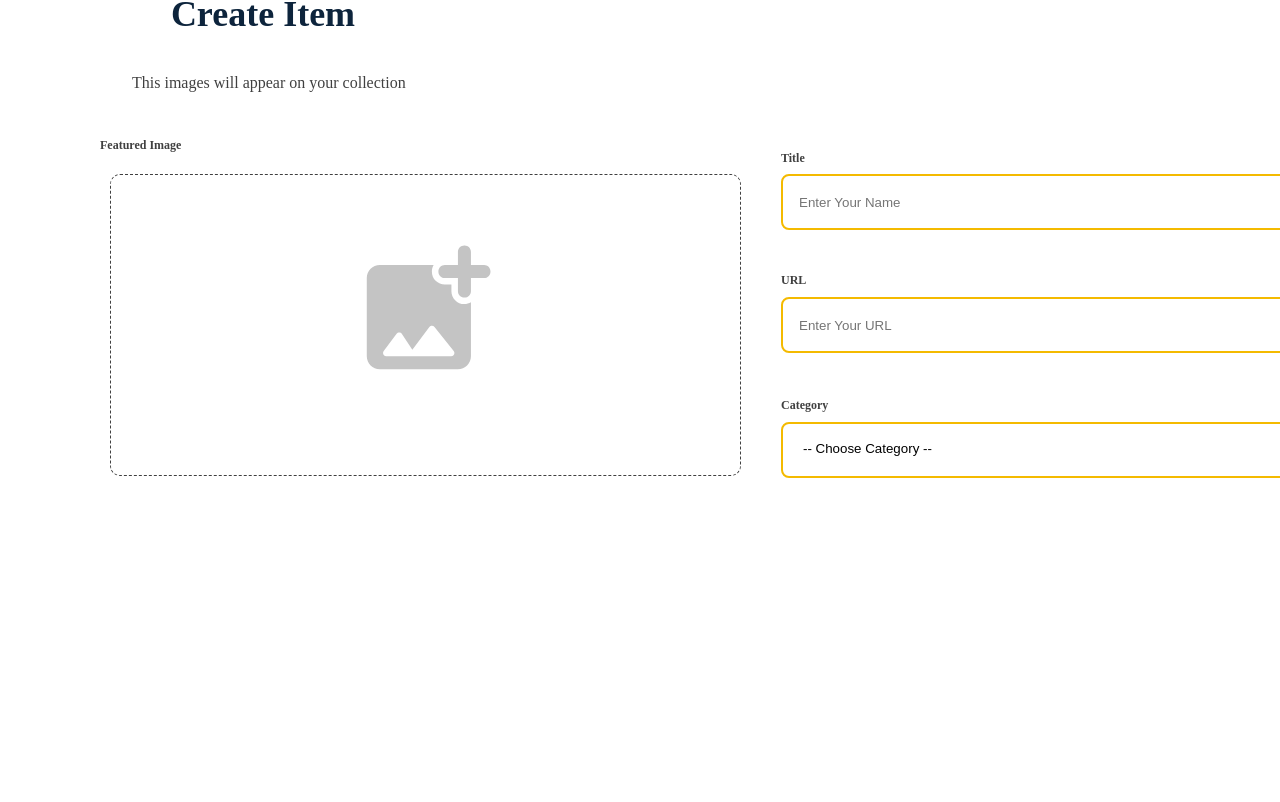
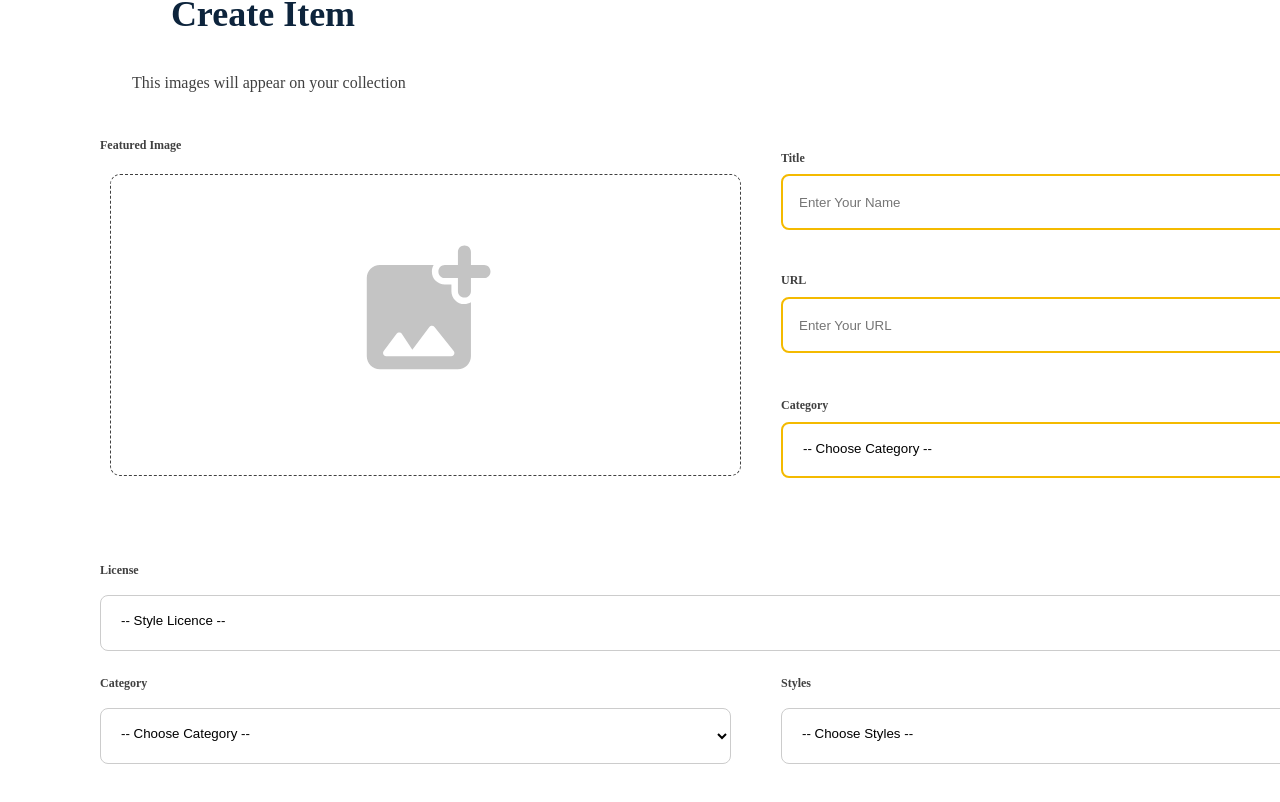
Before and after one commit to PeaceAntoHim/landing-page, a Next.js app: page /mining in a window 1280 px wide. Shown: the part 204-1006 px from the top of the page. Built offline with nearby package versions, Linux system fonts and the light colour scheme.

Commit message:
added page two

```diff
--- /dev/null
+++ b/components/Footer.js
@@ -0,0 +1,20 @@
+import styles from '../styles/Content.module.css';
+
+function Footer() {
+    return (
+        <div>
+            <p className={styles.pLog}>NSFW</p>
+            <img src="/Vector2.svg" className={styles.togle} alt="toggle" />
+            <p className={styles.faQ}>Expicit content ?</p>
+
+            <div className={styles.notice}>
+                <p className={styles.note}>Note</p>
+                <p className={styles.box}>Make sure that all information is correct and double-check all spelling before you mint your NFT because once the process is complete you CANNOT edit your NFT.</p>
+            </div>
+
+            <button className={styles.btn}><p className={styles.pBtn}>Create</p></button>
+        </div>
+    )
+}
+
+export default Footer;
--- a/components/SectionTwo.js
+++ b/components/SectionTwo.js
@@ -1,3 +1,4 @@
+import Footer from '../components/Footer';
 import styles from '../styles/Mining.module.css';
 
 function SectionTwo() {
@@ -29,11 +30,35 @@ function SectionTwo() {
                 </select>
             </div>
 
-            <div >
+            <div className={styles.License}>
+                <label className={styles.p4}>License</label>
+                <select className={styles.inputLicense}>
+                    <option>-- Style Licence --</option>
+                    <option>Chinese Traditional</option>
+                    <option>Chinese Simplified</option>
+                </select>
+            </div>
 
+            <div className={styles.category}>
+                <label className={styles.p5}>Category</label>
+                <select className={styles.inputCategory}>
+                    <option>-- Choose Category --</option>
+                    <option>Chinese Traditional</option>
+                    <option>Chinese Simplified</option>
+                </select>
             </div>
-      </>
-   )
+
+            <div className={styles.Styles}>
+                <label className={styles.p6}>Styles</label>
+                <select className={styles.inputStyles}>
+                    <option>-- Choose Styles --</option>
+                    <option>Chinese Traditional</option>
+                    <option>Chinese Simplified</option>
+                </select>
+            </div>
+            <Footer />
+        </>
+    )
 }
 
 export default SectionTwo;
--- a/styles/Mining.module.css
+++ b/styles/Mining.module.css
@@ -196,3 +196,180 @@ line-height: 18px;
 
 color: #404040;
 }
+
+.License {
+   display: flex;
+flex-direction: column;
+align-items: flex-start;
+padding: 0px;
+
+position: absolute;
+width: 1312px;
+height: 82px;
+left: 100px;
+top: 757px;
+}
+.p4 {
+font-family: Nunito;
+font-style: normal;
+font-weight: bold;
+font-size: 12px;
+line-height: 18px;
+color: #404040;
+flex: none;
+order: 0;
+align-self: stretch;
+flex-grow: 0;
+margin: 8px 0px;
+}
+
+.inputLicense {
+   display: flex;
+flex-direction: column;
+align-items: flex-start;
+padding: 16px;
+
+position: static;
+width: 1312px;
+height: 56px;
+left: 0px;
+top: 26px;
+
+/* W Background */
+
+background: #FFFFFF;
+border: 1px solid #CCCCCC;
+border-radius: 8px;
+
+/* Inside auto layout */
+
+flex: none;
+order: 1;
+align-self: stretch;
+flex-grow: 0;
+margin: 8px 0px;
+}
+
+.category {
+   display: flex;
+flex-direction: column;
+align-items: flex-start;
+padding: 0px;
+
+position: absolute;
+width: 631px;
+height: 82px;
+left: 100px;
+top: 870px;
+
+}
+
+.p5 {
+   font-family: Nunito;
+font-style: normal;
+font-weight: bold;
+font-size: 12px;
+line-height: 18px;
+/* identical to box height, or 150% */
+
+
+color: #404040;
+
+
+/* Inside auto layout */
+
+flex: none;
+order: 0;
+align-self: stretch;
+flex-grow: 0;
+margin: 8px 0px;
+}
+
+.inputCategory{
+   display: flex;
+flex-direction: column;
+align-items: flex-start;
+padding: 16px;
+
+position: static;
+width: 631px;
+height: 56px;
+left: 0px;
+top: 26px;
+
+/* W Background */
+
+background: #FFFFFF;
+border: 1px solid #CCCCCC;
+border-radius: 8px;
+
+/* Inside auto layout */
+
+flex: none;
+order: 1;
+align-self: stretch;
+flex-grow: 0;
+margin: 8px 0px;
+}
+
+.Styles {
+   display: flex;
+flex-direction: column;
+align-items: flex-start;
+padding: 0px;
+
+position: absolute;
+width: 631px;
+height: 82px;
+left: 781px;
+top: 870px;
+
+}
+
+.p6{
+   font-family: Nunito;
+font-style: normal;
+font-weight: bold;
+font-size: 12px;
+line-height: 18px;
+/* identical to box height, or 150% */
+
+
+color: #404040;
+
+
+/* Inside auto layout */
+
+flex: none;
+order: 0;
+align-self: stretch;
+flex-grow: 0;
+margin: 8px 0px;
+}
+
+.inputStyles{
+   display: flex;
+   flex-direction: column;
+   align-items: flex-start;
+   padding: 16px;
+
+   position: static;
+   width: 631px;
+   height: 56px;
+   left: 0px;
+   top: 26px;
+
+   /* W Background */
+
+   background: #FFFFFF;
+   border: 1px solid #CCCCCC;
+   border-radius: 8px;
+
+   /* Inside auto layout */
+
+   flex: none;
+   order: 1;
+   align-self: stretch;
+   flex-grow: 0;
+   margin: 8px 0px;
+}
```
Also changed, not shown: components/Content.js (+2 -12 lines).
